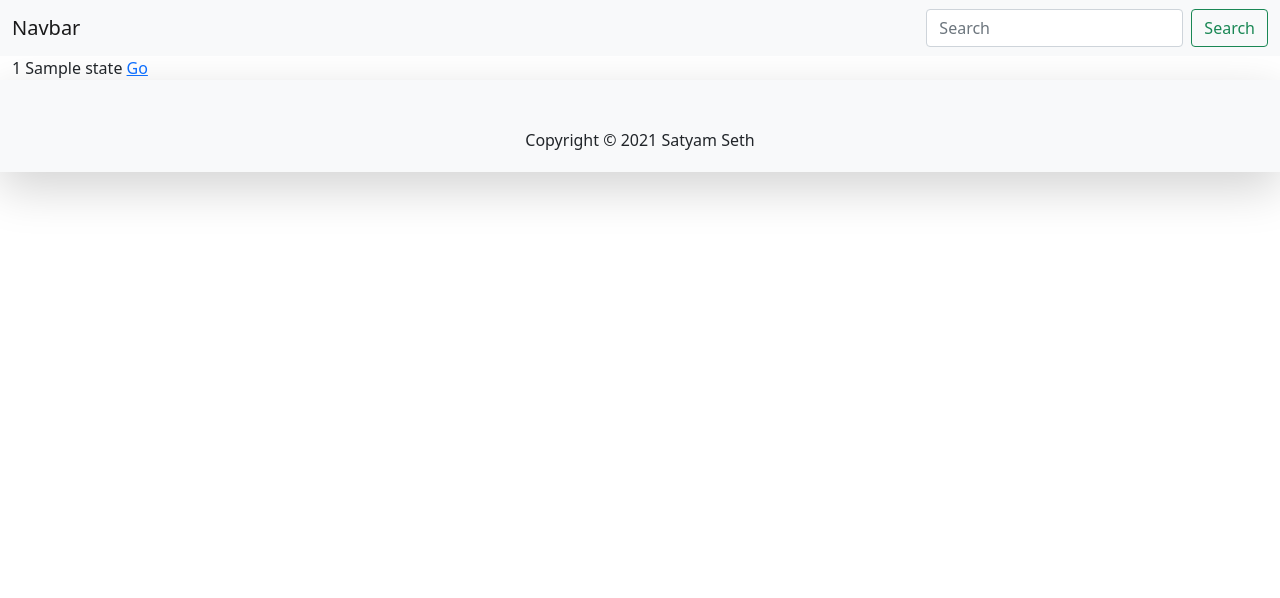
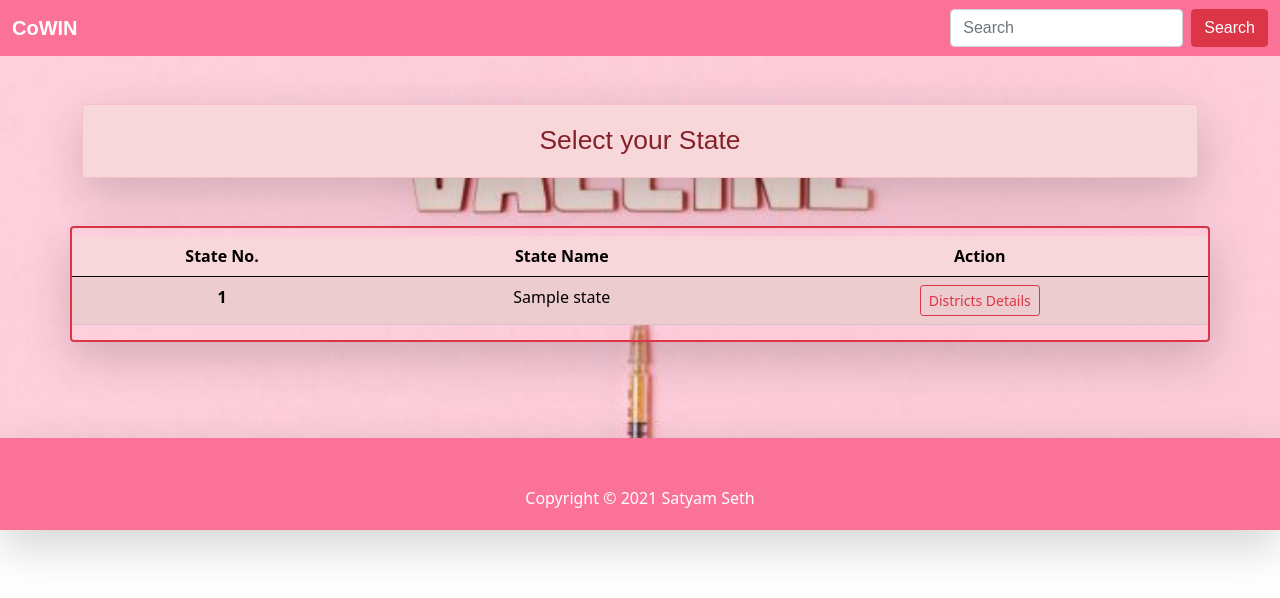
Before and after one commit to satyam-seth/cowin_vaccination, a Django app: template vaccination/core/templates/core/states.html in a window 1280 px wide. Shown: the top 598 px of the page. Run offline with Django 3.2, Linux system fonts and the light colour scheme; the template is opened without the code that fills it: most values are stand-ins (such as "Sample title", 1, 10 or a date in 2020); some libraries are stand-ins or nearby versions; some web fonts are replaced.

Commit message:
design state template

```diff
--- a/vaccination/core/static/core/css/style.css
+++ b/vaccination/core/static/core/css/style.css
@@ -1,4 +1,15 @@
 .text-responsive {
-    font-size: calc(100% + 1vw + 1vh);
+    font-size: calc(100% + 0.5vw + 0.5vh);
     font-family: "Rubik", sans-serif;
 }
+
+.bgcol{
+    background-color: #fb7299;
+}
+
+.bgimage{
+    background: url("../images/background.jpg") no-repeat center fixed;
+    background-color: #F9CCD7;
+    background-repeat: no-repeat;
+    background-size: cover;
+}
--- a/vaccination/core/templates/core/base.html
+++ b/vaccination/core/templates/core/base.html
@@ -15,7 +15,7 @@
 
     {% include 'core/navbar.html' %}
 
-    <div class="container-fluid">
+    <div class="container-fluid bgimage">
         {% block content %}
         {% endblock content %}
     </div>
--- a/vaccination/core/templates/core/footer.html
+++ b/vaccination/core/templates/core/footer.html
@@ -1,5 +1,5 @@
-<footer class="container-fluid yellow p-0 shadow-lg bg-light">
-    <div class="text-center p-1">
+<footer class="container-fluid yellow p-0 shadow-lg bgcol">
+    <div class="text-center p-1 text-white">
         <div class="pt-1">
             <a href="https://www.facebook.com/profile.php?id=100009900399617" target="_blank"><i class="fab fa-facebook fa-2x m-1 text-white"></i></a>
             <a href="https://www.instagram.com/satyam1998.1998/" target="_blank"><i class="fab fa-instagram fa-2x m-1 text-white"></i></a>
--- a/vaccination/core/templates/core/navbar.html
+++ b/vaccination/core/templates/core/navbar.html
@@ -1,9 +1,11 @@
-<nav class="navbar navbar-light bg-light">
-    <div class="container-fluid">
-        <a class="navbar-brand">Navbar</a>
+<nav class="navbar navbar-light bgcol">
+    <div class="container-fluid text-white text-responsive">
+        <a class="navbar-brand">
+            <b class="text-white">CoWIN</b>
+        </a>
         <form class="d-flex">
             <input class="form-control me-2" type="search" placeholder="Search" aria-label="Search">
-            <button class="btn btn-outline-success" type="submit">Search</button>
+            <button class="btn btn-danger" type="submit">Search</button>
         </form>
     </div>
 </nav>
--- a/vaccination/core/templates/core/states.html
+++ b/vaccination/core/templates/core/states.html
@@ -2,14 +2,35 @@
 {% load static %}
 {% block title %}States{% endblock title %}
 {% block content %}
+<div class="container py-5">
+    <div class="alert alert-danger text-center text-responsive shadow-lg" role="alert">
+        Select your State
+    </div>
+    <div class="row border border-danger border-2 rounded my-5 shadow-lg">
+        <table class="table table-danger text-center table-striped mt-2">
+            <thead>
+                <tr>
+                    <th scope="col">State No.</th>
+                    <th scope="col">State Name</th>
+                    <th scope="col">Action</th>
+                </tr>
+            </thead>
+            <tbody>
                 {% if states %}
                     {% for state in states %}
-            <div>
-                {{state.state_id}} {{state.state_name}}
-                <a href="{% url 'districts' state.state_id %}">Go</a>
-            </div>
+                    <tr>
+                        <th scope="row">{{state.state_id}}</th>
+                        <td>{{state.state_name}}</td>
+                        <td><a class="btn btn-outline-danger btn-sm" href="{% url 'districts' state.state_id %}">Districts Details</a></td>
+                    </tr>
                     {% endfor %}
                 {% else %}
                     <h1>Not Found</h1>
                 {% endif %}
+                <tr>
+                </tr>
+            </tbody>
+        </table>
+    </div>
+</div>
 {% endblock content %}
```
Also changed, not shown: vaccination/core/static/core/images/background.jpg (added), vaccination/core/static/core/images/background1.jpg (added). Lines whose indentation alone changed are shown as unchanged.
